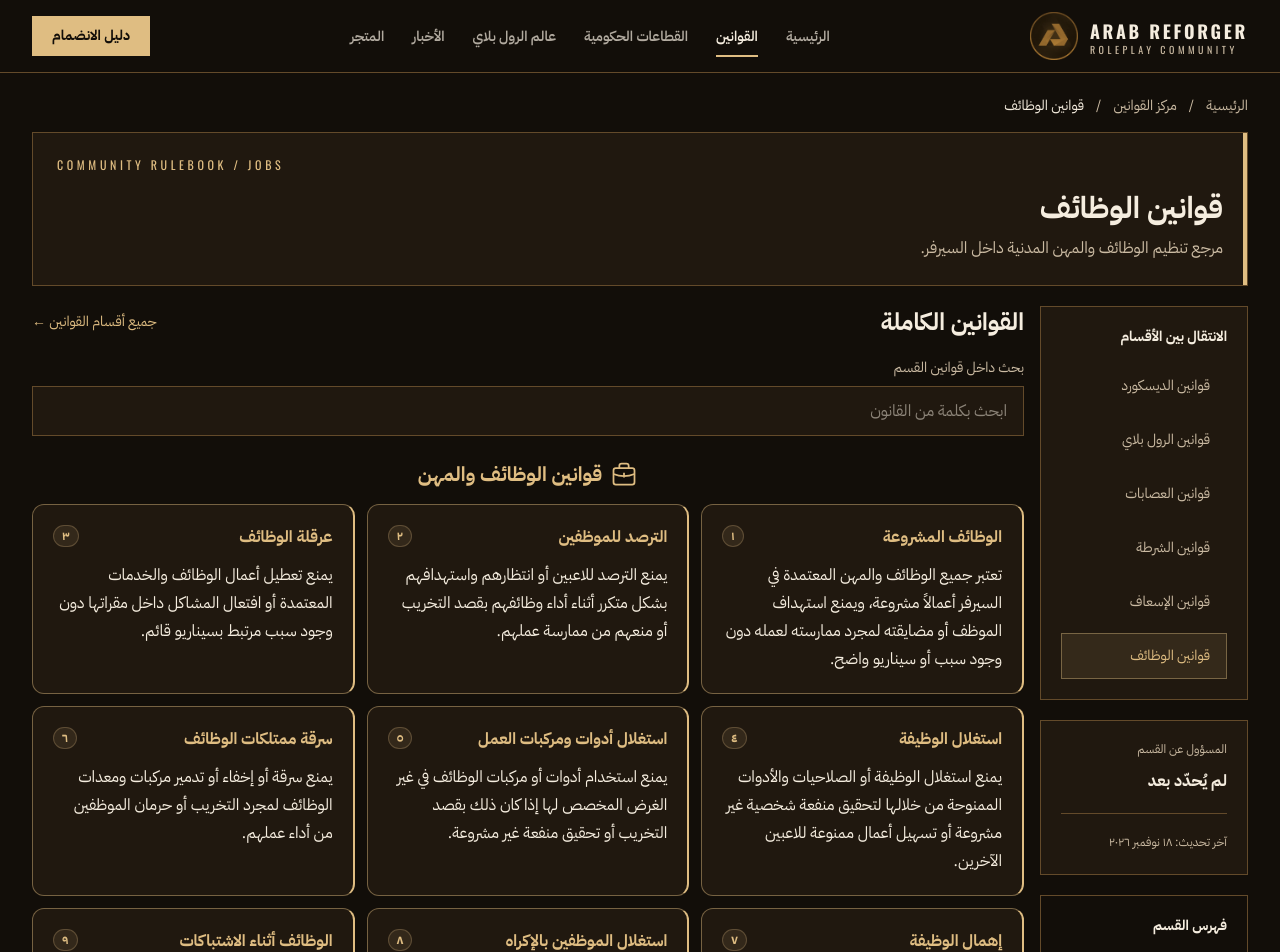
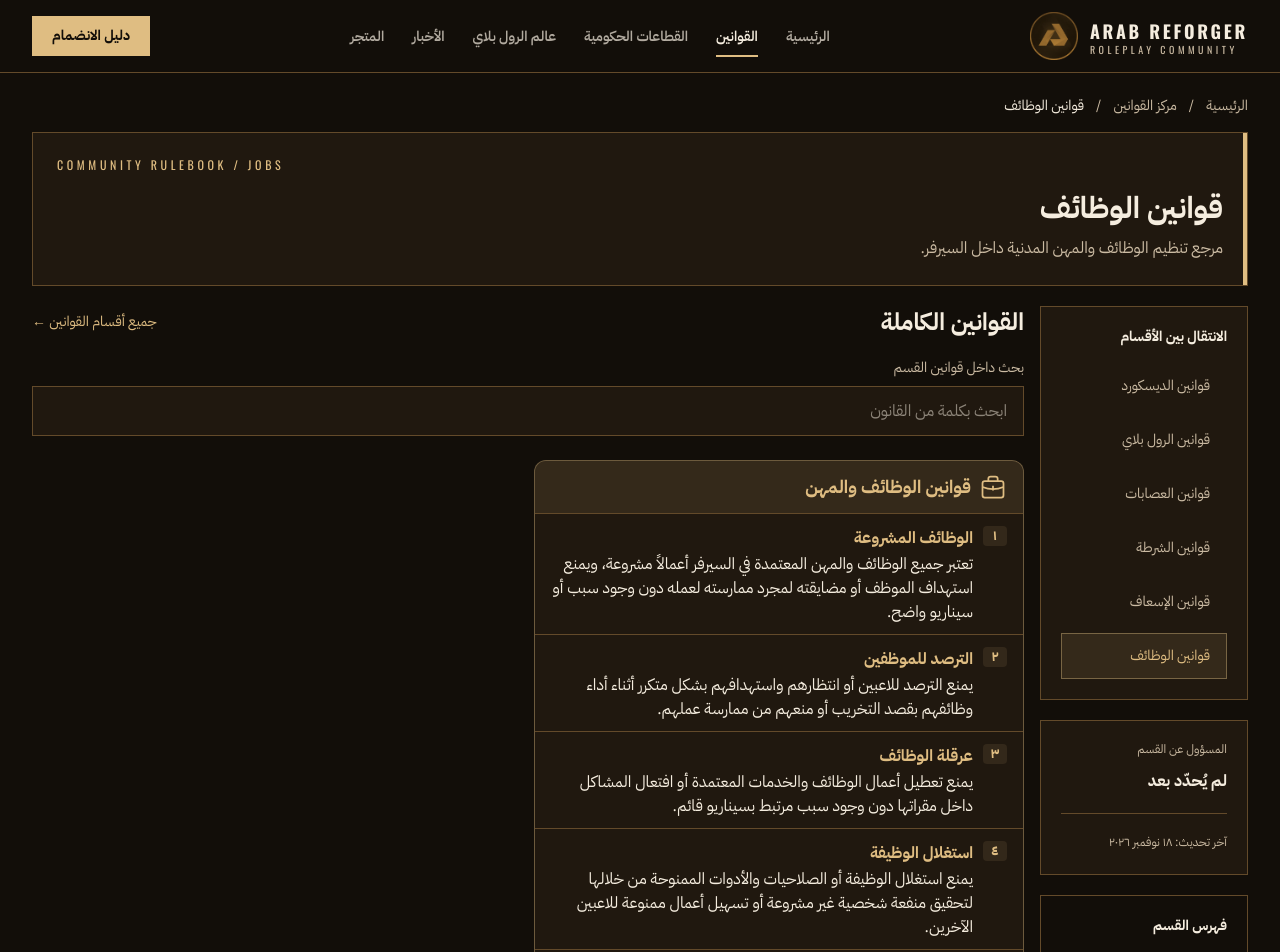
Before and after one commit to dhybalrwqy911-png/nextjs-boilerplate, a Next.js app: page /rules/jobs in a window 1280 px wide. Shown: the top 952 px of the page. Built offline with nearby package versions, Linux system fonts and the light colour scheme.

Commit message:
Group related rules into compact category cards

```diff
--- a/components/rules.tsx
+++ b/components/rules.tsx
@@ -59,32 +59,33 @@ export function Rules({ categoryId }: { categoryId?: string }) {
           {category.sections.length === 0 ? <section className="flex flex-col items-center justify-center border border-dashed border-accent/35 bg-surface px-4 py-6 text-center md:px-6 md:py-8"><span className="mb-5 text-accent"><CategoryIcon id={category.id}/></span><h3 className="text-xl font-bold">قوانين هذا القسم بانتظار الإضافة</h3><p className="mt-4 max-w-md text-sm leading-8 text-muted">ستظهر هنا النسخة الكاملة من {category.title} بعد اعتمادها، مع ترتيب المواد وتوضيح الجهة المسؤولة عنها.</p><p className="mt-6 hidden text-xs text-muted md:block">لا توجد قوانين منشورة في هذا القسم حاليًا.</p></section> : <>
             <label htmlFor="rules-search" className="mb-2 block text-sm text-muted">بحث داخل قوانين القسم</label><input id="rules-search" type="search" value={query} onChange={e => setQuery(e.target.value)} placeholder="ابحث بكلمة من القانون" className={`mb-6 w-full border border-border bg-surface px-4 py-3 ${focus}`}/>
             {sections.length > 0 && <details className="mb-3 border border-border px-3 lg:hidden"><summary className="min-h-11 cursor-pointer py-3 text-sm font-bold text-foreground marker:text-accent">فهرس القسم</summary><nav aria-label="فهرس القسم"><ul>{sections.map(s => <li key={s.id}><a href={`#${s.id}`} className={`flex min-h-11 items-center text-sm text-accent ${focus}`}>{s.title}</a></li>)}</ul></nav></details>}
+            <div className="grid items-start gap-3 md:grid-cols-2">
               {sections.map(section => (
-              <section id={section.id} key={section.id} className="mb-7 scroll-mt-24 border-b border-border pb-6">
-                <h3 className="mb-4 flex items-center justify-center gap-2 text-center text-xl font-black text-accent">
+                <section id={section.id} key={section.id} className="min-w-0 scroll-mt-24 overflow-hidden rounded-xl border border-accent/40 bg-surface">
+                  <h3 className="flex items-center gap-2 border-b border-border bg-accent/10 px-4 py-3 text-lg font-bold text-accent">
                     <CategoryIcon id={category.id} />
                     {section.title}
                   </h3>
-                <ol className="grid gap-3 sm:grid-cols-2 xl:grid-cols-3">
+                  <ol className="divide-y divide-border">
                     {section.rules.map(({ index, text }) => {
                       const titleEnd = text.indexOf("\n");
-                    const number = (index + 1).toLocaleString("ar-SA");
 
                       return (
-                      <li key={index} value={index + 1} className="min-w-0 rounded-xl border border-accent/45 border-s-2 border-s-accent bg-surface p-4 md:p-5">
-                        <div className="mb-3 flex items-start justify-between gap-2">
-                          <h4 className="min-w-0 font-bold leading-6 text-accent">{titleEnd < 0 ? `البند ${number}` : text.slice(0, titleEnd)}</h4>
-                          {titleEnd >= 0 && <span aria-hidden="true" className="shrink-0 rounded-full border border-accent/25 bg-accent/10 px-2 py-0.5 text-xs font-bold text-accent">{number}</span>}
+                        <li key={index} value={index + 1} className="flex items-start gap-2.5 px-4 py-2.5">
+                          <span aria-hidden="true" className="mt-0.5 grid min-w-6 shrink-0 place-items-center rounded bg-accent/10 px-1 text-sm font-bold text-accent">
+                            {(index + 1).toLocaleString("ar-SA")}
+                          </span>
+                          <div className="min-w-0 leading-7">
+                            {titleEnd >= 0 && category.id !== "discord" && <h4 className="font-bold text-accent">{text.slice(0, titleEnd)}</h4>}
+                            <p className="whitespace-pre-line break-words text-sm text-foreground md:text-base">{titleEnd < 0 ? text : text.slice(titleEnd + 1)}</p>
                           </div>
-                        <p className="whitespace-pre-line break-words text-base leading-7 text-foreground">
-                          {titleEnd < 0 ? text : text.slice(titleEnd + 1)}
-                        </p>
                         </li>
                       );
                     })}
                   </ol>
                 </section>
               ))}
+            </div>
             {sections.length === 0 && <p role="status" className="border border-border p-8 text-center text-muted">لا توجد قوانين تطابق البحث.</p>}
           </>}
         </div>
```
Lines whose indentation alone changed are shown as unchanged.
